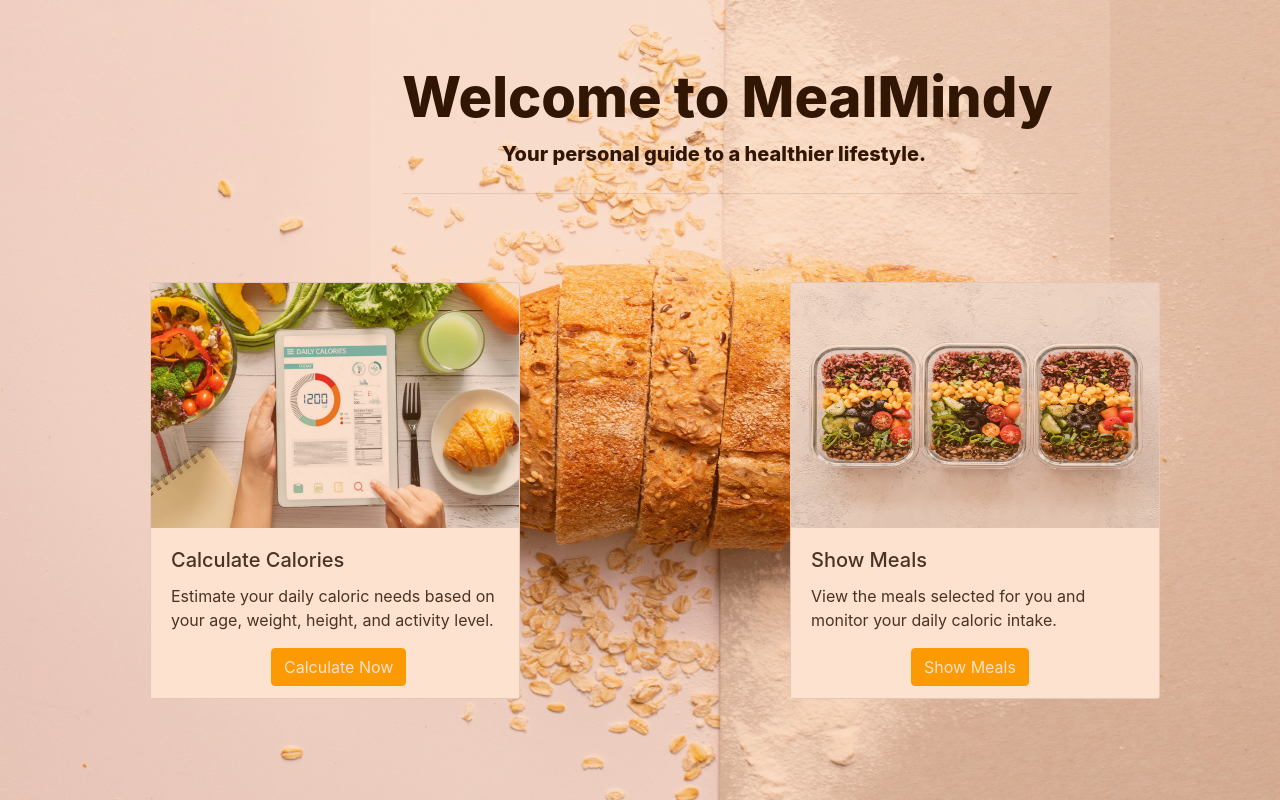
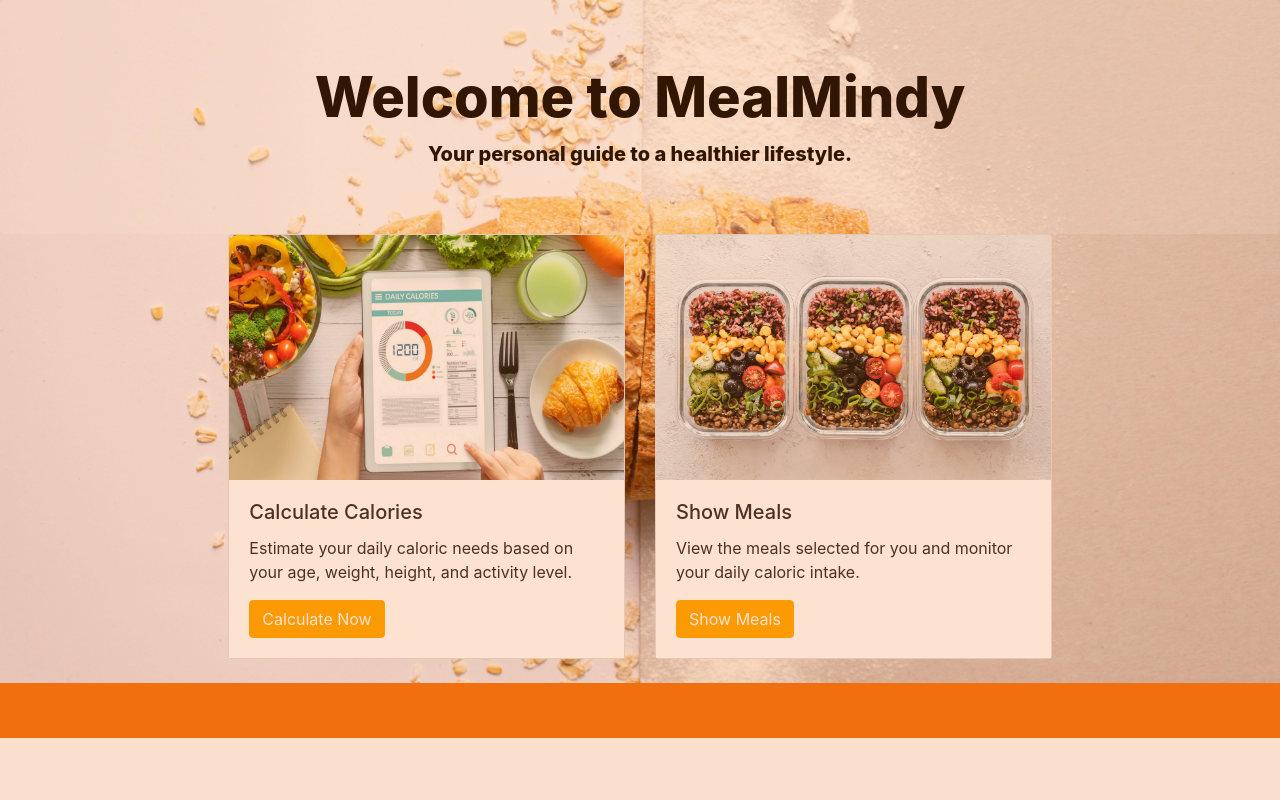
Before and after one commit to minerva-university/diet-management, a Flask app: page / in a window 1280 px wide; the page is wider, and only the part inside the window is pictured. Shown: the part 62-862 px from the top of that part. After the commit the page ends 800 px from the top of that part, so only its background shows below. Run offline with Flask 2, Linux system fonts and the light colour scheme; the visitor is signed in with stand-in values (Sample User, id 1); data comes from the database, SQL or seed files in the repository; some libraries are stand-ins or nearby versions.

Commit message:
Fix CSS mobile responsive

```diff
--- a/web/static/index.css
+++ b/web/static/index.css
@@ -5,24 +5,23 @@
 }
 
 .background {
-  width: 1440px;
-  height: 100vh;
+  height: 100%;
   background-image: url("../static/images/bg_pic.jpg");
   background-repeat: no-repeat;
-  background-size: 100% 100%;
+  background-size: cover;
   background-position: center;
   opacity: 0.8;
 }
 
-.mt-4 {
-  margin-top: 0rem !important;
-}
-
 .jumbotron {
   background-color: rgba(255, 255, 255, 0.2);
-  margin-left: 370px;
-  margin-right: 330px;
+  display: flex;
+  align-items: center;
+  flex-direction: column;
+  justify-content: center;
   margin-bottom: 0rem !important;
+  text-align: center;
+  padding-bottom: 0px;
 }
 
 .container {
@@ -33,16 +32,11 @@
   padding-right: 0px;
 }
 
-.row {
-  max-width: 2000px;
-}
-
 .lead {
   font-weight: 800;
   color: black;
   justify-items: center;
-  position: center;
-  margin-left: 100px;
+  display: flex;
 }
 
 .display-4 {
@@ -56,7 +50,6 @@
 .btn-primary {
   background-color: orange;
   border-color: orange;
-  margin-left: 100px;
   margin-right: 20px;
 }
 
@@ -67,16 +60,16 @@
 
 .card-img-top {
   height: 245px;
+  object-fit: cover;
 }
 
 .card-body {
   background-color: white;
-  height: 170px;
 }
 
 .card {
-  width: 370px;
-  margin-left: 30px;
+  width: 100%;
+  margin-bottom: 24px;
 }
 
 .navbar-brand {
@@ -86,9 +79,3 @@
 .navbar-text {
   color: #f26f10 !important;
 }
-#show_meals {
-  margin-left: 300px;
-}
-#calc_calories {
-  margin-left: 150px;
-}
--- a/web/static/main.css
+++ b/web/static/main.css
@@ -49,7 +49,7 @@
   margin-bottom: 20px;
 }
 .alert-success {
-  width: 1440px !important;
+  width: 100% !important;
   margin-left: 0px !important;
 }
 .alert {
--- a/web/templates/account.html
+++ b/web/templates/account.html
@@ -5,7 +5,7 @@
   href="{{ url_for('static', filename='account.css') }}"
 />
 <div class="content-section">
-  <div class="media">
+  <div class="media flex-wrap">
     <img
       class="rounded-circle account-img"
       src="{{ image_file }}"
--- a/web/templates/index.html
+++ b/web/templates/index.html
@@ -30,8 +30,8 @@
   </div>
 
   {% if current_user.is_authenticated %}
-  <div class="row">
-    <div class="col-md-4">
+  <div class="row m-0 justify-content-center">
+    <div class="col-md-5 col-lg-4">
       <div class="card" id="calc_calories">
         <img
           class="card-img-top"
@@ -51,7 +51,7 @@
       </div>
     </div>
 
-    <div class="col-md-4">
+    <div class="col-md-5 col-lg-4">
       <div class="card" id="show_meals">
         <img
           class="card-img-top"
--- a/web/templates/layout.html
+++ b/web/templates/layout.html
@@ -3,10 +3,7 @@
   <head>
     <!-- Required meta tags -->
     <meta charset="utf-8" />
-    <meta
-      name="viewport"
-      content="width=device-width, initial-scale=1, shrink-to-fit=no"
-    />
+    <meta name="viewport" content="viewport-fit=cover, width=device-width, initial-scale=1.0, minimum-scale=1.0, maximum-scale=1.0, user-scalable=no" />
     <!-- Bootstrap CSS -->
     <link
       rel="stylesheet"
@@ -92,16 +89,13 @@
       </div>
     </nav>
 
-    <main class="container mt-4">
-      <div class="row">
-        <div class="col-md-8">
-          {% with messages = get_flashed_messages(with_categories=true) %} {% if
-          messages %} {% for category, message in messages %}
-          <div class="alert alert-{{ category }}">{{ message }}</div>
-          {% endfor %} {% endif %} {% endwith %} {% block content %}{% endblock
-          %}
-        </div>
-      </div>
+    {% with messages = get_flashed_messages(with_categories=true) %} {% if
+      messages %} {% for category, message in messages %}
+      <div class="alert alert-{{ category }}">{{ message }}</div>
+    {% endfor %} {% endif %} {% endwith %}
+
+    <main class="container">
+      {% block content %}{% endblock %}
     </main>
     <!-- Optional JavaScript -->
     <!-- jQuery first, then Popper.js, then Bootstrap JS -->
```
Also changed, not shown: web/static/account.css (+2 -13 lines), web/static/get_calories.css (+3 -13 lines), web/static/login.css (+6 -12 lines), web/static/show_meals.css (+3 -20 lines), web/static/tracker.css (+2 -14 lines), web/templates/login.html (+4 -4 lines), web/templates/register.html (+4 -4 lines), web/templates/show_meals.html (+6 -2 lines).
